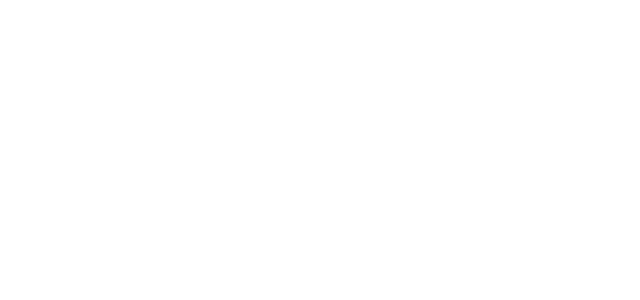
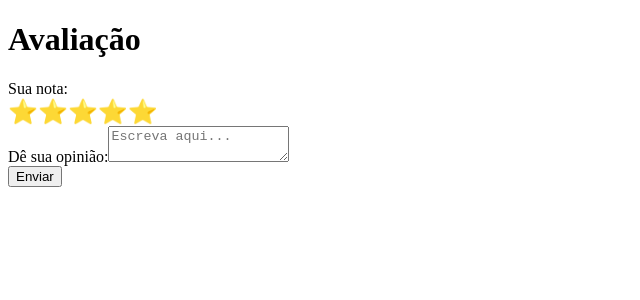
Before and after one commit to D4N1M4/ExploraMataSul, a Vue app: page /Litoral/Praia-De-Sao-Jose-Da-Coroa-Grande/Avaliacao in a window 1280 px wide. Before the commit this address had no page. Shown: the top 300 px of the page, without its empty margins (0-640 px from the left). Built offline with nearby package versions, Linux system fonts and the light colour scheme.

Commit message:
pagina de avaliação -- corrigir erros no carregamento da resposta e no carregamento da cor das estrelas.

```diff
--- a/src/router/index.js
+++ b/src/router/index.js
@@ -1,4 +1,5 @@
 import Register from "@/components/Register.vue";
+import Avaliacao from "@/views/Avaliacao.vue";
 import Historico from "@/views/Historico.vue";
 import HomeView from "@/views/HomeView.vue";
 import Lazer from "@/views/Lazer.vue";
@@ -18,6 +19,7 @@
   { path: "/Litoral", name:"Litoral", component: Litoral },
   { path: "/NossaRegiao", name:"NossaRegiao", component: HomeView },
   { path: "/Litoral/Praia-De-Sao-Jose-Da-Coroa-Grande", name:"PraiaDeSaoJoseDaCoroaGrande", component: PraiaDeSaoJoseDaCoroaGrande },
+  { path: "/Litoral/Praia-De-Sao-Jose-Da-Coroa-Grande/Avaliacao", name:"Avaliacao", component: Avaliacao },
   {
     path: "/",
     name: "home",
@@ -43,6 +45,11 @@
     name: "PraiaDeSaoJoseDaCoroaGrande",
     component: PraiaDeSaoJoseDaCoroaGrande,
   },
+  {
+    path: "/Litoral/Praia-De-Sao-Jose-Da-Coroa-Grande/Avaliacao",
+    name: "Avaliacao",
+    component: Avaliacao,
+  },
 ];
 
 const router = createRouter({
--- /dev/null
+++ b/src/views/Avaliacao.vue
@@ -0,0 +1,90 @@
+<script>
+export default {
+data() {
+    return {
+    rating: 0,
+    comment: "",
+    reviews: [],
+    };
+},
+mounted() {
+    this.loadReviews();
+},
+methods: {
+    setRating(value) {
+    this.rating = value;
+    },
+    submitReview() {
+    if (!this.comment || this.rating === 0) {
+        alert("Por favor, forneça uma nota e um comentário.");
+        return;
+    }
+    const user = firebase.auth().currentUser;
+
+    const reviews = JSON.parse(localStorage.getItem("reviews")) || [];
+    reviews.unshift({
+        id: Date.now(),
+        user: user.displayName,
+        comment: this.comment,
+        rating: this.rating,
+    });
+    reviews.unshift(newReview);
+
+    localStorage.setItem("reviews", JSON.stringify(reviews));
+    this.reviews = reviews;
+    alert("Avaliação enviada com sucesso!");
+    this.$router.push({ name: "PraiaDeSaoJoseDaCoroaGrande" });
+    },
+    loadReviews() {
+    const reviews = JSON.parse(localStorage.getItem("reviews")) || [];
+    this.reviews = reviews;
+}
+},
+data() {
+return {
+reviews: [],
+};
+},
+mounted() {
+this.loadReviews();
+},
+methods: {
+loadReviews() {
+const reviews = JSON.parse(localStorage.getItem("reviews")) || [];
+this.reviews = reviews;
+},
+},
+};
+</script>
+
+<template>
+<div class="avaliacao-container">
+    <h1>Avaliação</h1>
+    <div>
+    <label for="rating">Sua nota:</label>
+    <div class="stars">
+        <span
+        v-for="n in 5"
+        :key="n"
+        :class="{ active: n <= rating }"
+        @click="setRating(n)"
+        >⭐</span>
+    </div>
+    </div>
+    <div>
+    <label for="comment">Dê sua opinião:</label>
+    <textarea v-model="comment" placeholder="Escreva aqui..." />
+    </div>
+    <button @click="submitReview">Enviar</button>
+</div>
+</template>
+<style scoped>
+.stars span {
+cursor: pointer;
+font-size: 24px;
+color: #ccc;;
+}
+.stars .active {
+color: gold;
+}
+</style>
--- a/src/views/Login.vue
+++ b/src/views/Login.vue
@@ -1,10 +1,10 @@
 <script setup>
-import { auth, provider } from '../firebase.js'; // Importa o auth e provider do Google
-import { signInWithEmailAndPassword, signInWithPopup, sendPasswordResetEmail, signOut } from 'firebase/auth'; // Funções de login e recuperação de senha
+import { sendPasswordResetEmail, signInWithEmailAndPassword, signInWithPopup, signOut } from 'firebase/auth'; // Funções de login e recuperação de senha
 import { ref } from 'vue';
 import { useRouter } from 'vue-router'; // Para navegação
 import Footer from '../components/Footer.vue';
 import NavBar from '../components/NavBar.vue';
+import { auth, provider } from '../firebase.js'; // Importa o auth e provider do Google
 
 const router = useRouter();
 const username = ref('');
@@ -26,7 +26,8 @@
       const user = userCredential.user;
       console.log('Usuário logado:', user.email);
       localStorage.setItem('userEmail', user.email); // Salva no localStorage
-      router.push('/'); // Redireciona para a página inicial
+      const redirectTo = router.currentRoute.value.query.redirect || '/';
+      router.push(redirectTo);
     })
     .catch((error) => {
       console.error('Erro ao fazer login:', error);
--- a/src/views/PraiaDeSaoJoseDaCoroagrande.vue
+++ b/src/views/PraiaDeSaoJoseDaCoroagrande.vue
@@ -24,8 +24,13 @@
 },
 },
 methods: {
-goToReviewPage() {
-    this.$router.push({ name: "AddReviewPage" });
+handleReviewButton() {
+const isLoggedIn = localStorage.getItem("userEmail");
+if (isLoggedIn) {
+    this.$router.push({ name: "Avaliacao" });
+} else {
+    this.$router.push({ name: "Login", query: { redirect: '/Login' } });
+}
 },
 },
 };
@@ -70,7 +75,7 @@
         <span v-for="n in review.rating" :key="n">⭐</span>
     </div>
     </div>
-    <button @click="goToReviewPage">Deixe sua avaliação</button>
+    <button @click="handleReviewButton">Deixe sua avaliação</button>
 </section>
 
 <Footer />
```
